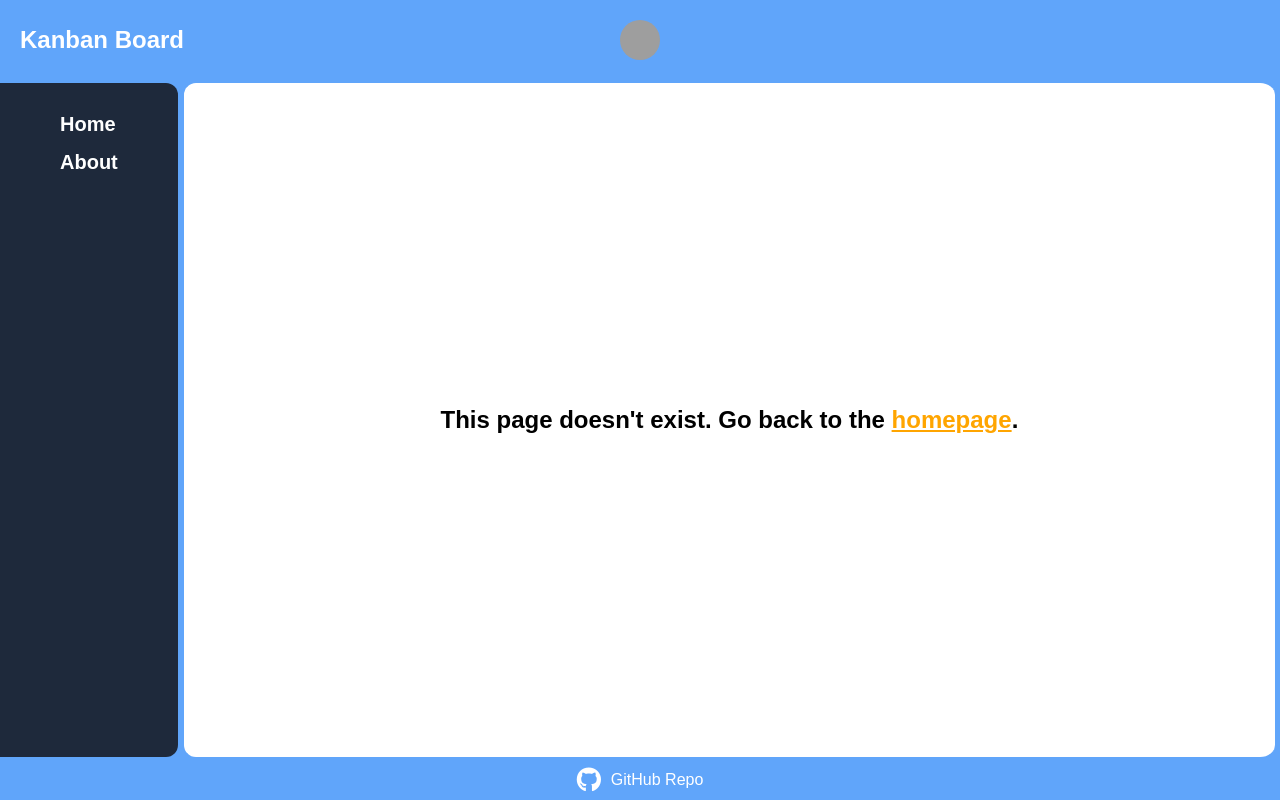
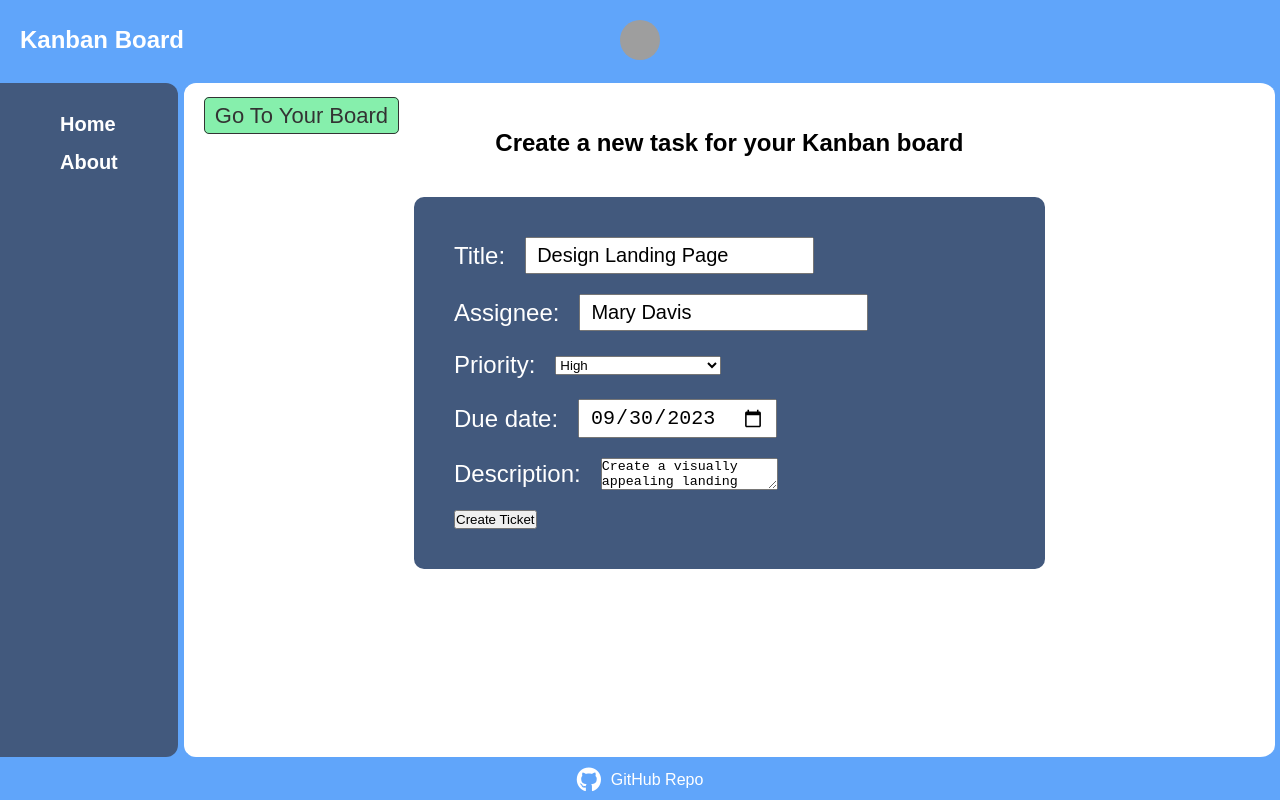
Before and after one commit to Mael1701/Kanban-Board-Project, a React (Vite) app: page /editTask/1 in a window 1280 px wide. Built offline with nearby package versions, Linux system fonts and the light colour scheme; grey boxes are pictures that could not be loaded.

Commit message:
Create and update tickets feature addeted

```diff
--- a/src/App.jsx
+++ b/src/App.jsx
@@ -1,16 +1,32 @@
-
-import './App.css'
-import Footer from './components/Footer/Footer';
-import Main from './pages/Main/Main';
-import Navbar from './components/Navbar/Navbar';
-import Sidebar from './components/Slidebar/Sidebar';
-import About from './pages/About/About';
+import "./App.css";
+import Footer from "./components/Footer/Footer";
+import Main from "./pages/Main/Main";
+import Navbar from "./components/Navbar/Navbar";
+import Sidebar from "./components/Slidebar/Sidebar";
+import About from "./pages/About/About";
 import { Routes, Route } from "react-router-dom";
-import Error from './pages/Error/Error';
-
+import Error from "./pages/Error/Error";
+import AddTask from "./pages/AddTask/AddTask";
+import data from "./data/kanban.json";
+import { useState } from "react";
+import EditTask from "./pages/EditTask/EditTask";
 
 function App() {
+  const [tasks, setTasks] = useState([...data]);
+  const nextId = Math.max(...tasks.map((task) => task.id)) + 1;
 
+  function addTask(newTask) {
+    setTasks([newTask, ...tasks]);
+  }
+
+  function editTask(editedTask) {
+    setTasks((tasks) => {
+      const newTasks = [...tasks];
+      return newTasks.map((task) => {
+        return task.id === editedTask.id ? editedTask : task;
+      });
+    });
+  }
 
   return (
     <>
@@ -19,15 +35,23 @@ function App() {
         <div className="mainContainer">
           <Sidebar />
           <Routes>
-            <Route path="/" element={<Main />} />
+            <Route path="/" element={<Main tasks={tasks} />} />
             <Route path="/about" element={<About />} />
+            <Route
+              path="/addTask"
+              element={<AddTask addTask={addTask} nextId={nextId} />}
+            />
+            <Route
+              path="/editTask/:id"
+              element={<EditTask onEditTask={editTask} tasks={tasks} />}
+            />
             <Route path="/*" element={<Error />} />
           </Routes>
         </div>
         <Footer />
       </div>
     </>
-  )
+  );
 }
 
-export default App
+export default App;
--- a/src/components/KanbanBoard/KanbanBoard.jsx
+++ b/src/components/KanbanBoard/KanbanBoard.jsx
@@ -1,26 +1,25 @@
-import { useState } from 'react'
-import data from '../../data/kanban.json'
-import List from '../List/List';
-import styles from './KanbanBoard.module.css'
+import { Link } from "react-router-dom";
+import List from "../List/List";
+import styles from "./KanbanBoard.module.css";
 
-export default function KanbanBoard() {
-
-
-
-  const [tasks, setTasks] = useState([...data]);
-
+export default function KanbanBoard({ tasks }) {
   const toDoList = tasks.filter((task) => task.status === "To Do");
   const inProgressList = tasks.filter((task) => task.status === "In Progress");
   const doneList = tasks.filter((task) => task.status === "Done");
 
   return (
     <div className={styles.board}>
-      <h1>Kanban Board</h1>
+      <div>
+        <Link className={styles.btn} to="/addTask">
+          Add New Task
+        </Link>
+        <h1>Kanban Board</h1>
+      </div>
       <div className={styles.list}>
         <List toDos={toDoList} heading="To Do" />
         <List toDos={inProgressList} heading="In Progress" />
         <List toDos={doneList} heading="Done" />
       </div>
     </div>
-  )
+  );
 }
--- a/src/components/KanbanBoard/KanbanBoard.module.css
+++ b/src/components/KanbanBoard/KanbanBoard.module.css
@@ -1,6 +1,7 @@
 .board {
   display: flex;
   flex-direction: column;
+  padding: 20px;
 }
 
 .board h1 {
@@ -13,3 +14,13 @@
   justify-content: space-around;
   margin-bottom: 40px;
 }
+
+.btn {
+  font-size: 22px;
+  text-decoration: none;
+  color: #333;
+  border: 1px solid #333;
+  padding: 5px 10px;
+  border-radius: 5px;
+  background-color: #86efac;
+}
--- a/src/components/Slidebar/Sidebar.module.css
+++ b/src/components/Slidebar/Sidebar.module.css
@@ -3,7 +3,7 @@
   display: flex;
   flex-direction: column;
   align-items: center;
-  background-color: #1e293b;
+  background-color: #42597d;
   border: 3px solid #60a5fa;
   border-left: none;
   border-radius: 0 15px 15px 0;
@@ -14,7 +14,6 @@
   display: flex;
   flex-direction: column;
   gap: 15px;
-
 }
 
 .menu a:link,
--- a/src/components/Task/Task.jsx
+++ b/src/components/Task/Task.jsx
@@ -1,23 +1,37 @@
-import styles from './Task.module.css'
+import { Link } from "react-router-dom";
+import styles from "./Task.module.css";
 
-export default function Task({task}) {
-
-   const {id, title, description, assignee, status, priority, createdDate, dueDate} = task;
-   let priorityColor = priority.toLowerCase()
-
+export default function Task({ task }) {
+  const {
+    id,
+    title,
+    description,
+    assignee,
+    status,
+    priority,
+    createdDate,
+    dueDate,
+  } = task;
+  let priorityColor = priority.toLowerCase();
 
   return (
-
-       <li  className={`${styles.task} ${styles[priorityColor]}`}>
+    <li className={`${styles.task} ${styles[priorityColor]}`}>
       <h3>{title}</h3>
       <p className={styles.description}>{description}</p>
       <p className={styles.assignee}>Assignee: {assignee}</p>
       <div className={styles.date}>
-              <p>Created on: {createdDate}</p>
-              <p>Finish until: {dueDate}</p>
+        <div>
+          <p>Created on:</p>
+          <p>{createdDate}</p>
+        </div>
+        <div>
+          <p>Finish until:</p>
+          <p>{dueDate}</p>
+        </div>
+      </div>
+      <div className={styles.editContainer}>
+        <Link to={`./editTask/${id}`}>Edit Ticket</Link>
       </div>
     </li>
-
-  )
-
+  );
 }
--- a/src/components/Task/Task.module.css
+++ b/src/components/Task/Task.module.css
@@ -37,6 +37,21 @@
   background-color: #fbbf24;
 }
 
-.high{
- background-color: #ef4444;
+.high {
+  background-color: #ef4444;
 }
+
+.editContainer {
+  display: flex;
+  justify-content: center;
+}
+
+.editContainer a {
+  font-size: 18px;
+  padding: 4px 8px;
+  background-color: #86efac;
+  border: 1px solid #333;
+  text-decoration: none;
+  color: #333;
+  border-radius: 5px;
+}
--- /dev/null
+++ b/src/pages/AddTask/AddTask.jsx
@@ -0,0 +1,117 @@
+import { useState } from "react";
+import styles from "./AddTask.module.css";
+import { Link } from "react-router-dom";
+
+function AddTask({ addTask, nextId }) {
+  const [title, setTitle] = useState("");
+  const [assignee, setAssignee] = useState("");
+  const [description, setDescription] = useState("");
+  const [priority, setPriority] = useState("");
+  const [dueDate, setDueDate] = useState("");
+
+  function submitForm(e) {
+    e.preventDefault();
+    const now = Date.now();
+    const date = new Date(dueDate).getTime();
+
+    if (+now > +date) {
+      alert("You can't assign tasks with in the past.\nChoose a future date.");
+      return;
+    }
+
+    const createdDate = new Date().toISOString().split("T")[0];
+
+    const newTicket = {
+      id: nextId.toString(),
+      title,
+      description,
+      assignee,
+      status: "To Do",
+      priority,
+      createdDate,
+      dueDate,
+    };
+
+    addTask(newTicket);
+    setTitle("");
+    setAssignee("");
+    setDescription("");
+    setPriority("");
+    setDueDate("");
+    alert("Your Ticket was successfuly created!");
+  }
+
+  return (
+    <div className={styles.container}>
+      <div>
+        <Link className={styles.btn} to="/">
+          Go To Your Board
+        </Link>
+        <h2>Create a new task for your Kanban board</h2>
+      </div>
+      <form className={styles.addTask} onSubmit={submitForm}>
+        <div className={styles.inputField}>
+          <label htmlFor="title">Title: </label>
+          <input
+            type="text"
+            name="title"
+            id="title"
+            value={title}
+            onChange={(e) => setTitle(e.target.value)}
+            required
+          />
+        </div>
+        <div className={styles.inputField}>
+          <label htmlFor="assignee">Assignee: </label>
+          <input
+            type="text"
+            name="assignee"
+            id="assignee"
+            value={assignee}
+            onChange={(e) => setAssignee(e.target.value)}
+            required
+          />
+        </div>
+        <div className={styles.inputField}>
+          <label htmlFor="priority">Priority: </label>
+          <select
+            name="status"
+            id="priority"
+            value={priority}
+            onChange={(e) => setPriority(e.target.value)}
+            required
+          >
+            <option value="">-- SELECT PRIORITY --</option>
+            <option value="Low">Low</option>
+            <option value="Medium">Medium</option>
+            <option value="High">High</option>
+          </select>
+        </div>
+        <div className={styles.inputField}>
+          <label htmlFor="dueDate">Due date: </label>
+          <input
+            type="date"
+            name="dueDate"
+            id="dueDate"
+            value={dueDate}
+            onChange={(e) => setDueDate(e.target.value)}
+            required
+          />
+        </div>
+        <div className={styles.inputField}>
+          <label htmlFor="description">Description: </label>
+          <textarea
+            name="description"
+            id="description"
+            value={description}
+            onChange={(e) => setDescription(e.target.value)}
+            required
+          ></textarea>
+        </div>
+        <button>Create Ticket</button>
+      </form>
+    </div>
+  );
+}
+
+export default AddTask;
--- /dev/null
+++ b/src/pages/AddTask/AddTask.module.css
@@ -0,0 +1,51 @@
+.container {
+  background-color: white;
+  flex-grow: 1;
+  border: 3px solid #60a5fa;
+  border-right: none;
+  border-radius: 15px 15px 15px 15px;
+  margin-right: 5px;
+  padding: 20px;
+}
+
+.container h2 {
+  text-align: center;
+  margin-bottom: 40px;
+}
+
+.addTask {
+  display: flex;
+  flex-direction: column;
+  align-items: flex-start;
+  gap: 20px;
+  background-color: #42597d;
+  margin: 0 20%;
+  padding: 40px;
+  border-radius: 10px;
+}
+
+.inputField {
+  display: flex;
+  gap: 20px;
+  align-items: center;
+}
+
+.inputField label {
+  font-size: 24px;
+  color: #fff;
+}
+
+.inputField input {
+  font-size: 20px;
+  padding: 5px 10px;
+}
+
+.btn {
+  font-size: 22px;
+  text-decoration: none;
+  color: #333;
+  border: 1px solid #333;
+  padding: 5px 10px;
+  border-radius: 5px;
+  background-color: #86efac;
+}
--- /dev/null
+++ b/src/pages/EditTask/EditTask.jsx
@@ -0,0 +1,114 @@
+import { useState } from "react";
+import styles from "./EditTask.module.css";
+import { Link, useParams } from "react-router-dom";
+
+function EditTask({ tasks, onEditTask }) {
+  const currId = useParams().id;
+  const task = tasks.find((task) => task.id === currId);
+  const [title, setTitle] = useState(task.title);
+  const [assignee, setAssignee] = useState(task.assignee);
+  const [description, setDescription] = useState(task.description);
+  const [priority, setPriority] = useState(task.priority);
+  const [dueDate, setDueDate] = useState(task.dueDate);
+
+  function submitForm(e) {
+    e.preventDefault();
+    const now = Date.now();
+    const date = new Date(dueDate).getTime();
+
+    if (+now > +date) {
+      alert("You can't assign tasks with in the past.\nChoose a future date.");
+      return;
+    }
+
+    const createdDate = new Date().toISOString().split("T")[0];
+
+    const newTicket = {
+      id: currId,
+      title,
+      description,
+      assignee,
+      status: task.status,
+      priority,
+      createdDate,
+      dueDate,
+    };
+    onEditTask(newTicket);
+
+    alert("Your Ticket was successfuly created!");
+  }
+
+  return (
+    <div className={styles.container}>
+      <div>
+        <Link className={styles.btn} to="/">
+          Go To Your Board
+        </Link>
+        <h2>Create a new task for your Kanban board</h2>
+      </div>
+      <form className={styles.addTask} onSubmit={submitForm}>
+        <div className={styles.inputField}>
+          <label htmlFor="title">Title: </label>
+          <input
+            type="text"
+            name="title"
+            id="title"
+            value={title}
+            onChange={(e) => setTitle(e.target.value)}
+            required
+          />
+        </div>
+        <div className={styles.inputField}>
+          <label htmlFor="assignee">Assignee: </label>
+          <input
+            type="text"
+            name="assignee"
+            id="assignee"
+            value={assignee}
+            onChange={(e) => setAssignee(e.target.value)}
+            required
+          />
+        </div>
+        <div className={styles.inputField}>
+          <label htmlFor="priority">Priority: </label>
+          <select
+            name="status"
+            id="priority"
+            value={priority}
+            onChange={(e) => setPriority(e.target.value)}
+            required
+          >
+            <option value="">-- SELECT PRIORITY --</option>
+            <option value="Low">Low</option>
+            <option value="Medium">Medium</option>
+            <option value="High">High</option>
+          </select>
+        </div>
+        <div className={styles.inputField}>
+          <label htmlFor="dueDate">Due date: </label>
+          <input
+            type="date"
+            name="dueDate"
+            id="dueDate"
+            value={dueDate}
+            onChange={(e) => setDueDate(e.target.value)}
+            required
+          />
+        </div>
+        <div className={styles.inputField}>
+          <label htmlFor="description">Description: </label>
+          <textarea
+            name="description"
+            id="description"
+            value={description}
+            onChange={(e) => setDescription(e.target.value)}
+            required
+          ></textarea>
+        </div>
+        <button>Create Ticket</button>
+      </form>
+    </div>
+  );
+}
+
+export default EditTask;
--- /dev/null
+++ b/src/pages/EditTask/EditTask.module.css
@@ -0,0 +1,51 @@
+.container {
+  background-color: white;
+  flex-grow: 1;
+  border: 3px solid #60a5fa;
+  border-right: none;
+  border-radius: 15px 15px 15px 15px;
+  margin-right: 5px;
+  padding: 20px;
+}
+
+.container h2 {
+  text-align: center;
+  margin-bottom: 40px;
+}
+
+.addTask {
+  display: flex;
+  flex-direction: column;
+  align-items: flex-start;
+  gap: 20px;
+  background-color: #42597d;
+  margin: 0 20%;
+  padding: 40px;
+  border-radius: 10px;
+}
+
+.inputField {
+  display: flex;
+  gap: 20px;
+  align-items: center;
+}
+
+.inputField label {
+  font-size: 24px;
+  color: #fff;
+}
+
+.inputField input {
+  font-size: 20px;
+  padding: 5px 10px;
+}
+
+.btn {
+  font-size: 22px;
+  text-decoration: none;
+  color: #333;
+  border: 1px solid #333;
+  padding: 5px 10px;
+  border-radius: 5px;
+  background-color: #86efac;
+}
--- a/src/pages/Main/Main.jsx
+++ b/src/pages/Main/Main.jsx
@@ -1,12 +1,10 @@
-import KanbanBoard from "../../components/KanbanBoard/KanbanBoard"
-import styles from "./Main.module.css"
+import KanbanBoard from "../../components/KanbanBoard/KanbanBoard";
+import styles from "./Main.module.css";
 
-export default function Main() {
-
-
+export default function Main({ tasks }) {
   return (
     <div className={styles.main}>
-      <KanbanBoard />
+      <KanbanBoard tasks={tasks} />
     </div>
-  )
+  );
 }
```
Lines whose indentation alone changed are shown as unchanged.
